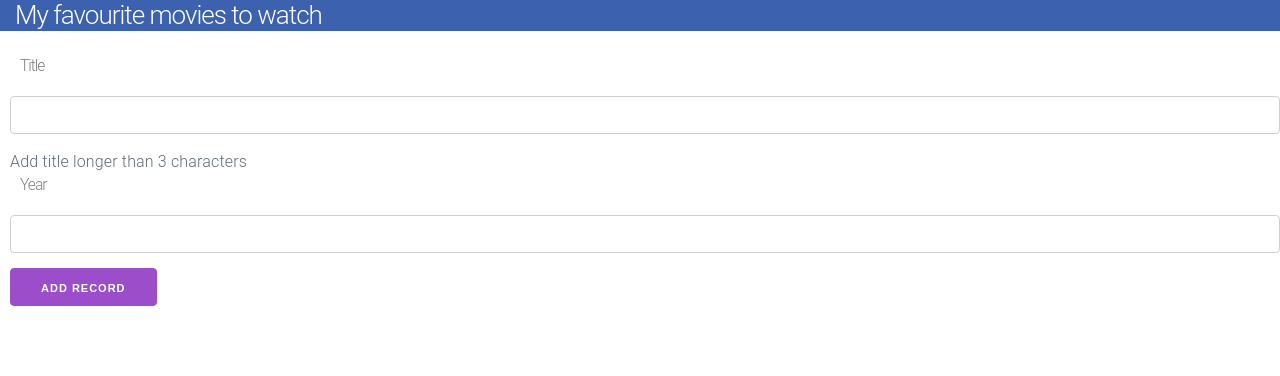
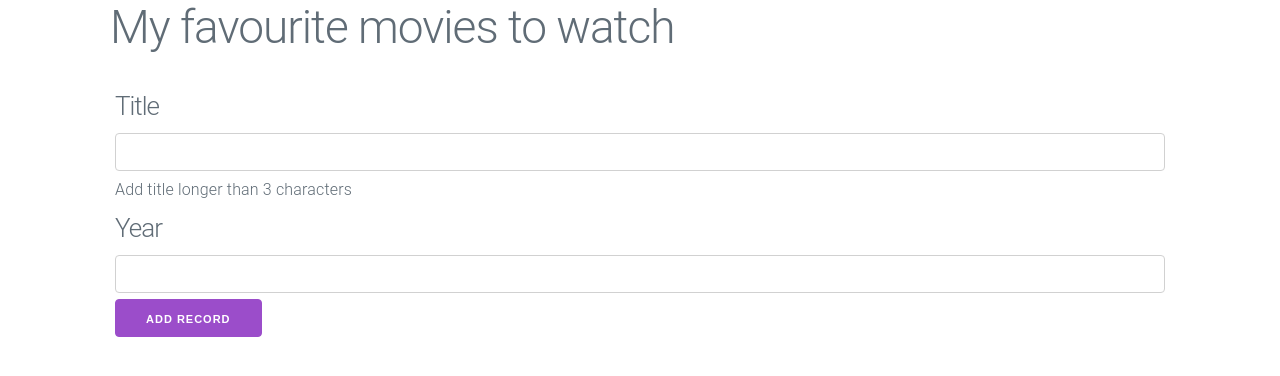
Before and after one commit to mate-mali/react-lab, a React (Create React App) app: page / in a window 1280 px wide. Shown: the top 376 px of the page. Built offline with nearby package versions, Linux system fonts and the light colour scheme.

Commit message:
Css = simple form

```diff
--- a/src/App.css
+++ b/src/App.css
@@ -13,6 +13,11 @@
   }
 }
 
+input {
+  margin-top: 0px;
+  margin-bottom: 0px;
+}
+
 .App-header {
   background-color: #3c62af;
   min-height: 100vh;
@@ -24,43 +29,55 @@
   color: white;
 }
 
+
 h1 {
-  background-color: #3c62af;
-  /* min-height: 100vh; */
+  /* background-color: #3c62af;
+  min-height: 100vh;
   display: flex;
   flex-direction: column;
   align-items: left;
   padding-left: 15px;
   justify-content: center;
   font-size: calc(10px + 2vmin);
-  color: white;
+  color: white; */
+  padding-left: 10px;
 }
 
 h2 {
+  padding-top: 10px;
   justify-content: center;
   font-size: calc(10px + 2vmin);
+  margin-top: 0px;
+  margin-bottom: 8px;
 }
 
 h3 {
   justify-content: center;
   padding-left: 10px;
+  padding-top: 0px;
   padding-bottom: 0px;
   color: gray;
   font-size: calc(6px + 1.2vmin);
 }
 
+#inptT {
+  margin-top: 2px;
+  margin-bottom: 6px;
+}
+
+#inptY {
+  margin-top: 2px;
+  margin-bottom: 6px;
+}
+
 #contt {
-  padding-left: 10px;
+  padding-left: 15px;
+  padding-right: 15px;
 }
 
 ul {
   padding-left: 15px;
 }
-
-input {
-  padding: 2px;
-}
-
 
 .App-link {
   color: #61dafb;
@@ -70,6 +87,7 @@ input {
   from {
     transform: rotate(0deg);
   }
+
   to {
     transform: rotate(11520deg);
   }
--- a/src/App.js
+++ b/src/App.js
@@ -34,19 +34,20 @@ function App() {
     function setMoviesList() {setMovies([...movies, {title: `${title} (${yearx})`}]);}
 
     return (
-        <div>
+        <div id='mainx' className='container'>
             <h1>My favourite movies to watch</h1>
             <ul>
               {movies.map((movie)=> <li key={movie.title}>{movie.title}</li>)}
             </ul>
+            <div id='contt' className='container'>
+            <h2>Title</h2>
+            <input type="text" id="inptT" onChange={handleChange} value={title}/>
 
-            <div id='contt'>
-            <h3>Title</h3>
-            <input type="text" onChange={handleChange} value={title}/>
+            <text>{h3}</text>
+
             <br/>
-            <text>{h3}</text>
-            <h3>Year</h3>
-            <input type="text" onChange={handleYearx} value={yearx}/> <br></br>
+            <h2>Year</h2>
+            <input type="text" id="inptY" onChange={handleYearx} value={yearx}/> <br></br>
             <input type="button" onClick={handleClick} value={"Add record"}/>
             </div>
         </div>
```
